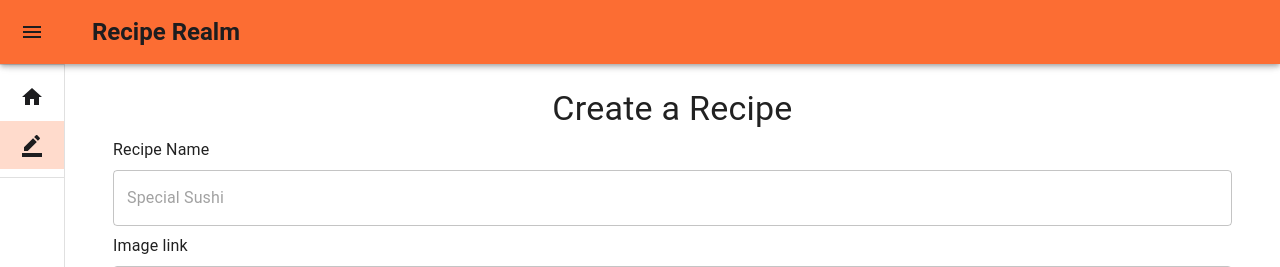
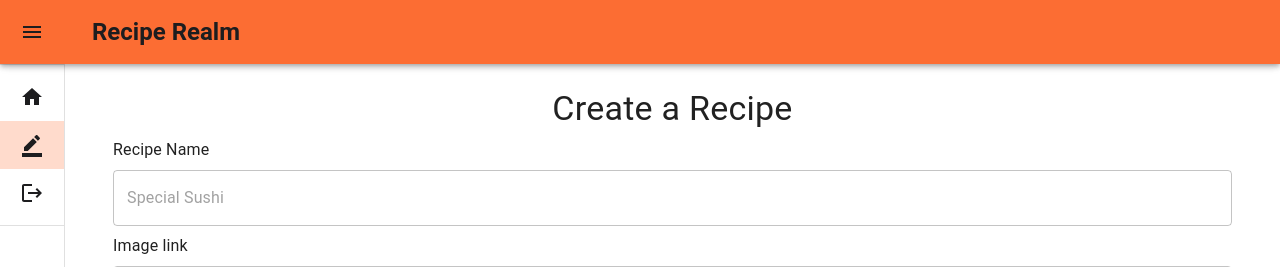
Before and after one commit to Jiseeeh/recipe-realm, a Next.js app: page /recipe/create in a window 1280 px wide. Shown: the top 267 px of the page. Built offline with nearby package versions, Linux system fonts and the light colour scheme.

Commit message:
feat: add logout list item

```diff
--- a/src/components/sidebar/Sidebar.tsx
+++ b/src/components/sidebar/Sidebar.tsx
@@ -16,6 +16,7 @@ import ChevronRightIcon from "@mui/icons-material/ChevronRight";
 import HomeIcon from "@mui/icons-material/Home";
 import BorderColorIcon from "@mui/icons-material/BorderColor";
 import ListItemIcon from "@mui/material/ListItemIcon";
+import LogoutIcon from "@mui/icons-material/Logout";
 import MuiDrawer from "@mui/material/Drawer";
 import CssBaseline from "@mui/material/CssBaseline";
 import ListItemText from "@mui/material/ListItemText";
@@ -220,6 +221,32 @@ export default function Sidebar({ children }: SidebarProps) {
                 <ListItemText primary="Create" sx={{ opacity: open ? 1 : 0 }} />
               </ListItemButton>
             </ListItem>
+            <ListItem
+              disablePadding
+              sx={{
+                display: "block",
+              }}
+              onClick={() => {}}
+            >
+              <ListItemButton
+                sx={{
+                  minHeight: 48,
+                  justifyContent: open ? "initial" : "center",
+                  px: 2.5,
+                }}
+              >
+                <ListItemIcon
+                  sx={{
+                    minWidth: 0,
+                    mr: open ? 3 : "auto",
+                    justifyContent: "center",
+                  }}
+                >
+                  <LogoutIcon sx={{ color: `#${iconColor}` }} />
+                </ListItemIcon>
+                <ListItemText primary="Logout" sx={{ opacity: open ? 1 : 0 }} />
+              </ListItemButton>
+            </ListItem>
           </List>
           <Divider />
         </Drawer>
```
